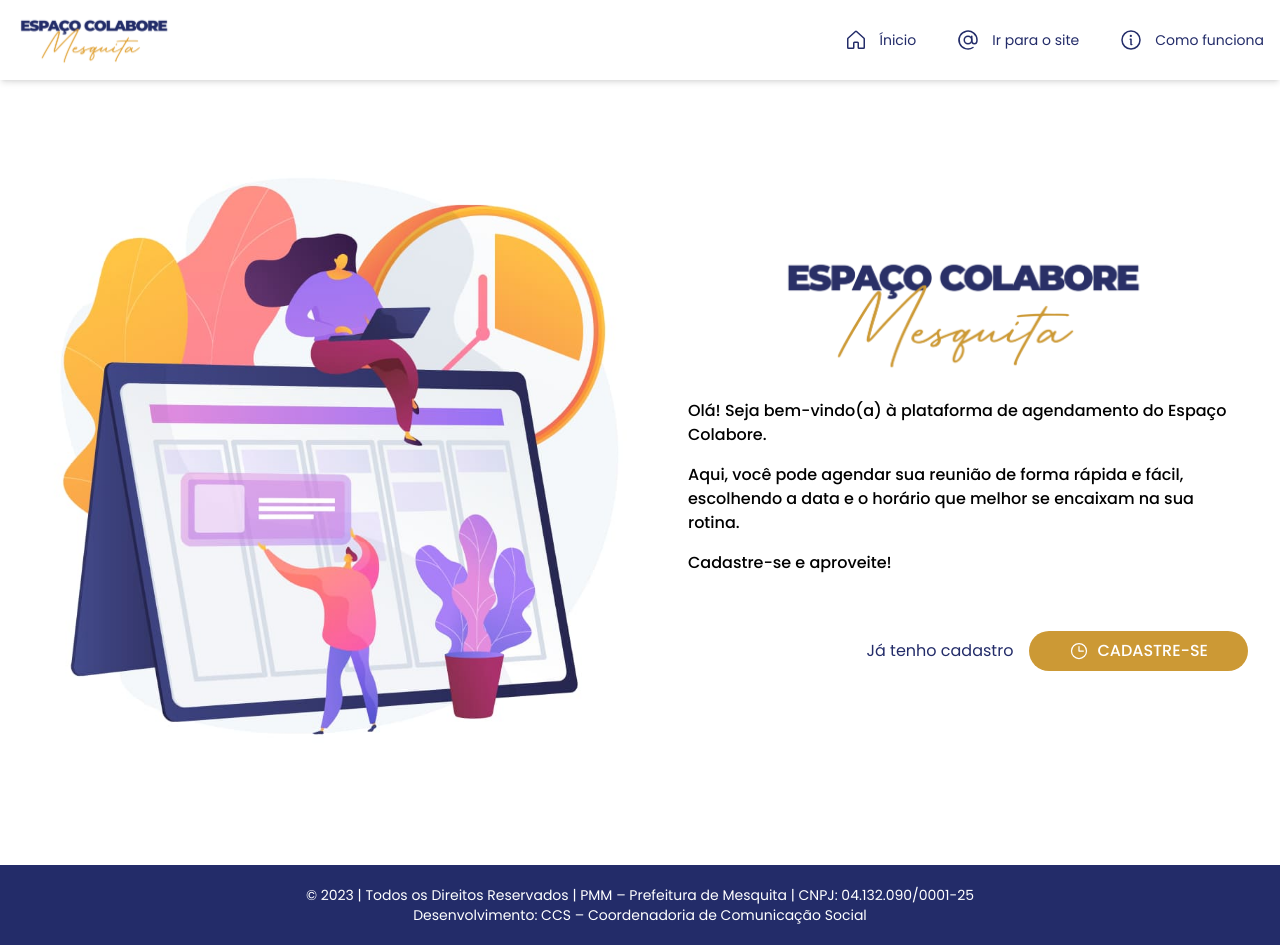
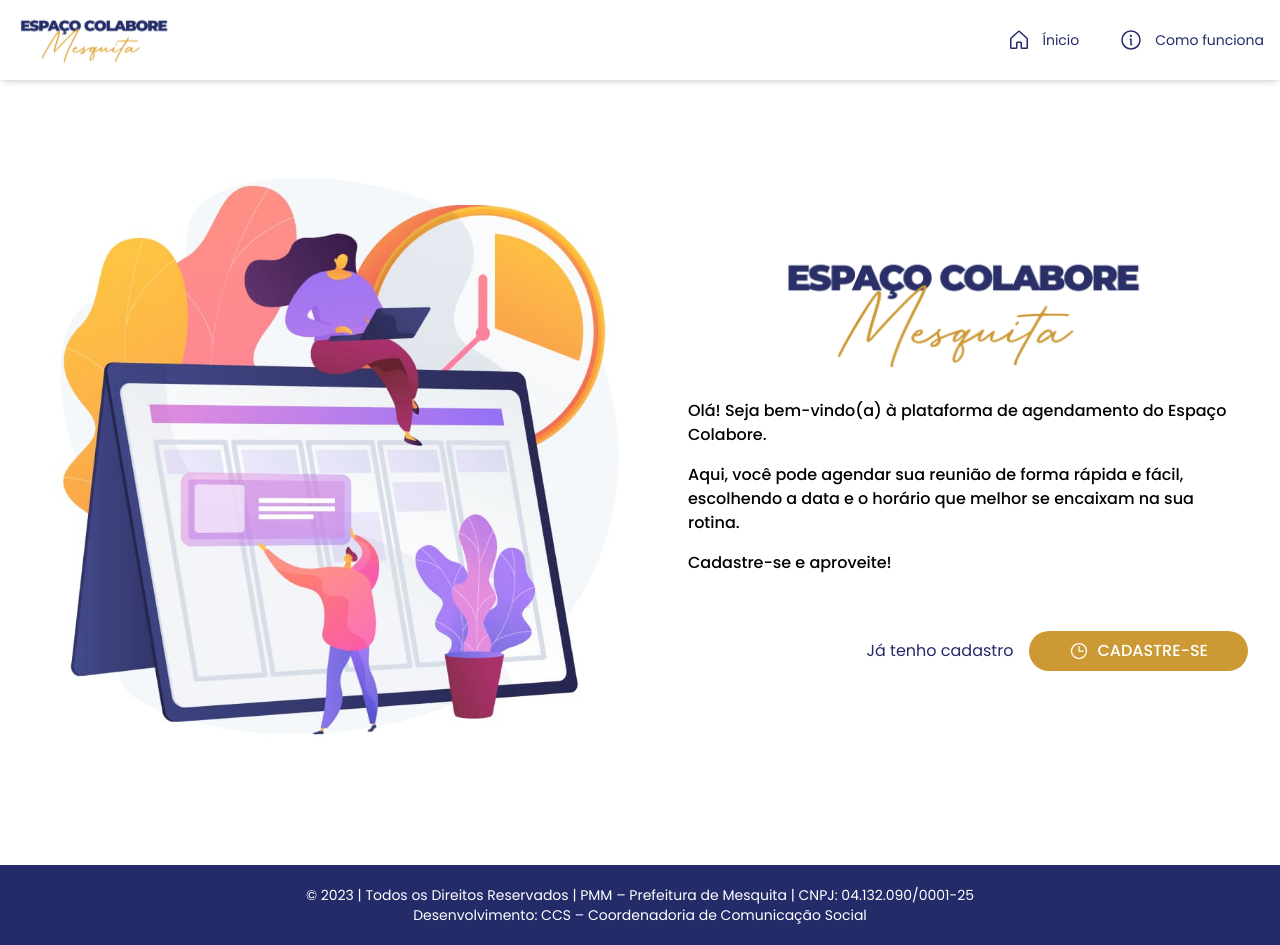
Before and after one commit to DesenvolvimentoCCS-PMM/colabore-usuario, a Next.js app: page / in a window 1280 px wide. Built offline with nearby package versions, Linux system fonts and the light colour scheme; no server answers; the database is empty.

Commit message:
refactor: remove header link

```diff
--- a/src/app/(home)/page.tsx
+++ b/src/app/(home)/page.tsx
@@ -6,7 +6,6 @@ import Ilustration from "@/assets/ilustration-home.jpg";
 import Logo from "@/assets/logoColabore.png";
 import Link from "next/link";
 import { Clock } from "phosphor-react";
-
 export default function Home() {
   return (
     <Container center>
--- a/src/components/Header/Nav.tsx
+++ b/src/components/Header/Nav.tsx
@@ -44,15 +44,6 @@ export function Nav() {
           </Link>
 
           <Link
-            target="_blank"
-            href={"http://espacocolabore.mesquita.rj.gov.br/"}
-            className={`flex items-center text-sm gap-x-3 transition-allhover:scale-105`}
-          >
-            <At size={24} className="text-white sm:text-blueCol" />
-            Ir para o site
-          </Link>
-
-          <Link
             href={"/como-funciona"}
             className={`flex items-center text-sm gap-x-3 transition-all hover:scale-105`}
           >
--- a/src/services/firebase.ts
+++ b/src/services/firebase.ts
@@ -14,6 +14,7 @@ const firebaseConfig = {
   measurementId: process.env.NEXT_PUBLIC_FIREBASE_MEASUREMENT_ID,
 };
 
+
 // Initialize Firebase
 const app = initializeApp(firebaseConfig);
 const db = getFirestore(app);
```
Also changed, not shown: 1 other file (tests, documents, lock files or other folders).
